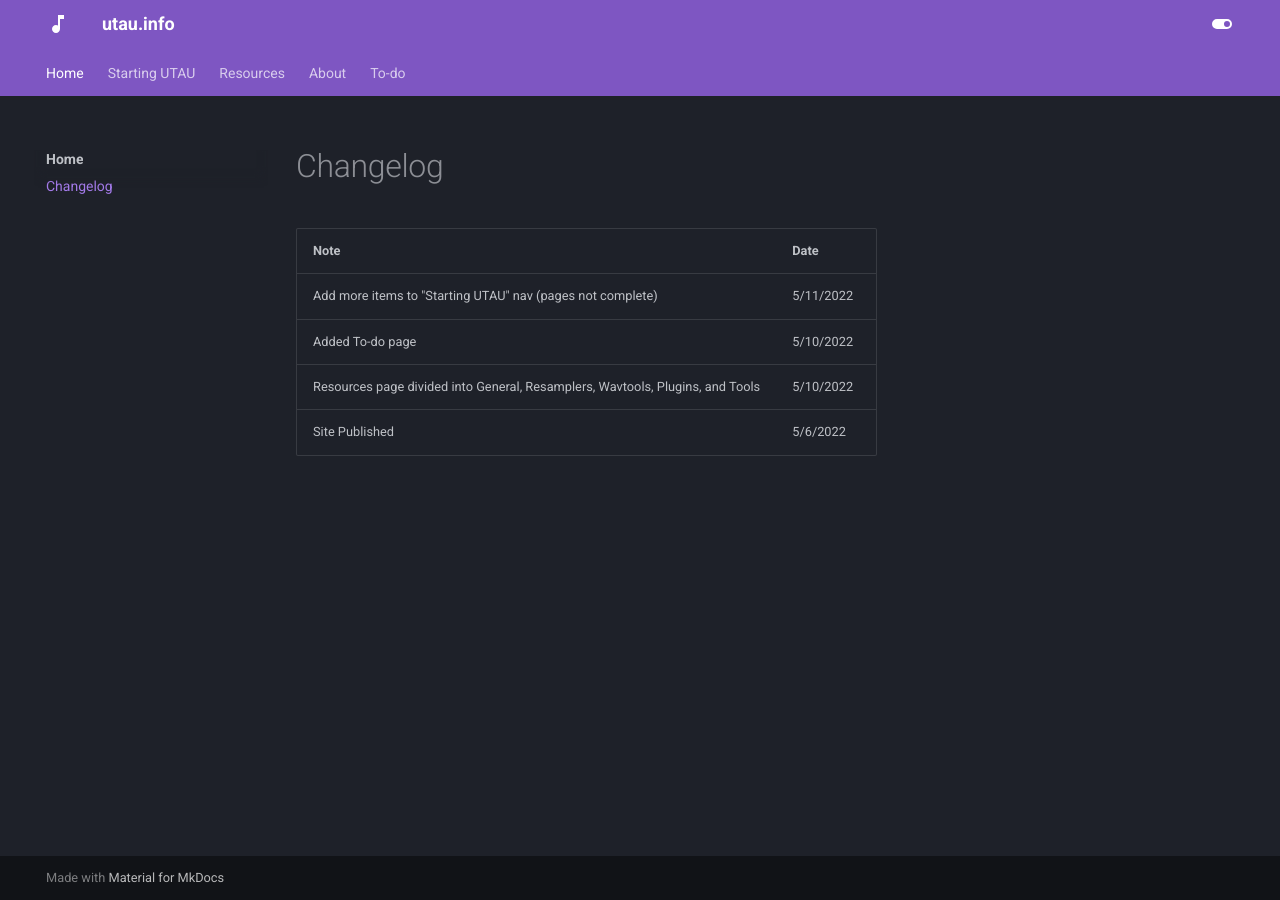
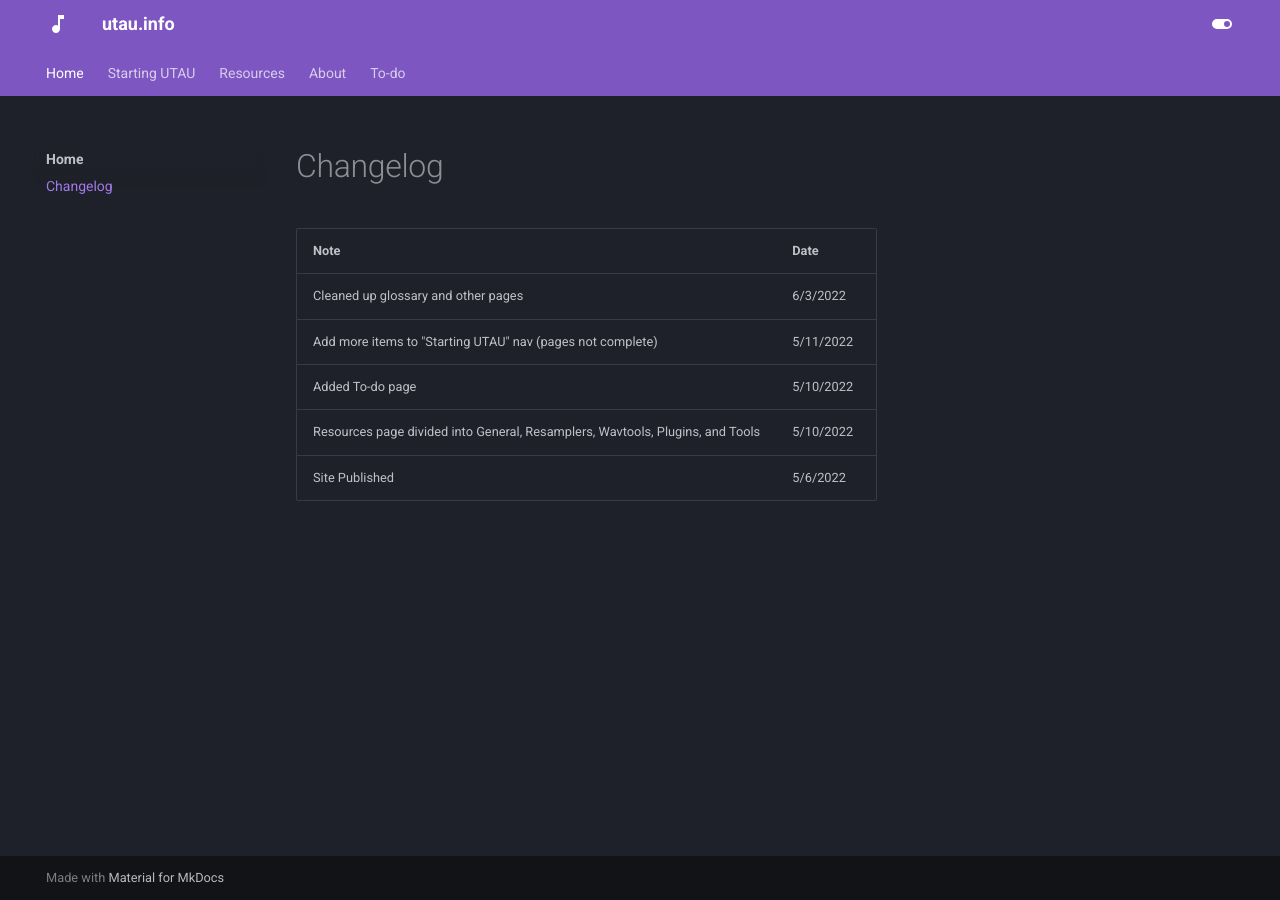
Before and after one commit to nagotown/utau.info, an MkDocs documentation site: the page built from docs/changelog.md, in a window 1280 px wide. Built offline with MkDocs 1.6.1 and Material for MkDocs 9.7.7, drawn with Linux system fonts in a browser that asks for light colours.

Commit message:
Update changelog.md

```diff
--- a/docs/changelog.md
+++ b/docs/changelog.md
@@ -1,5 +1,6 @@
 | Note | Date |
 |-|-|
+| Cleaned up glossary and other pages | 6/3/2022 |
 | Add more items to "Starting UTAU" nav (pages not complete) | 5/11/2022 |
 | Added To-do page | 5/10/2022 |
 | Resources page divided into General, Resamplers, Wavtools, Plugins, and Tools | 5/10/2022 |
```
